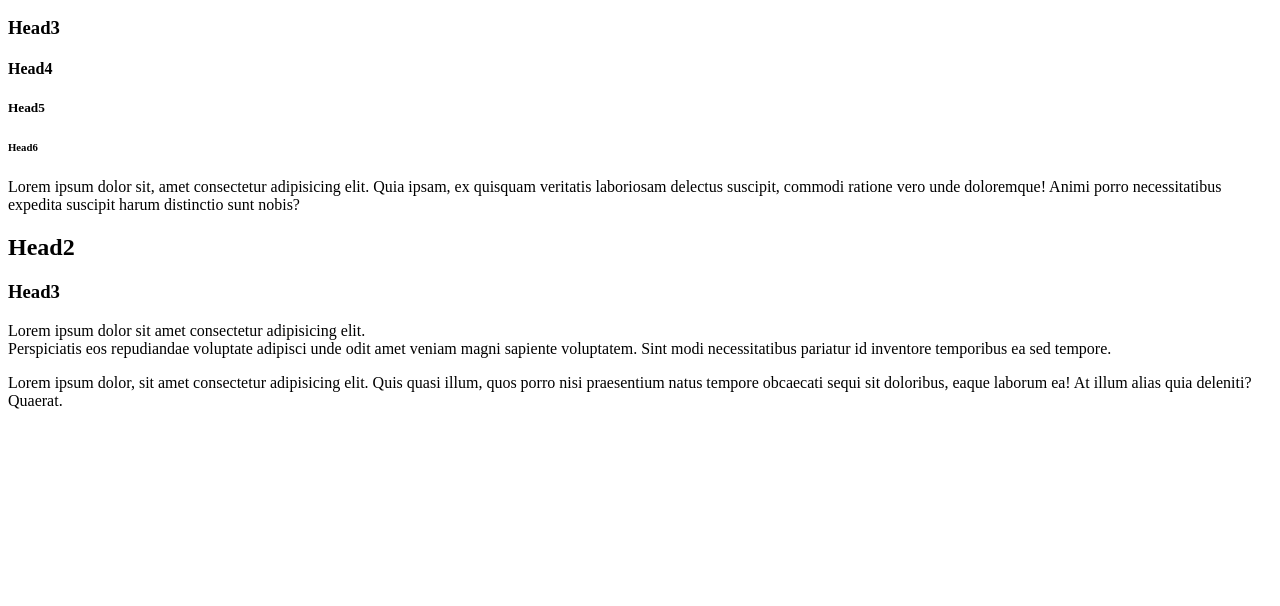
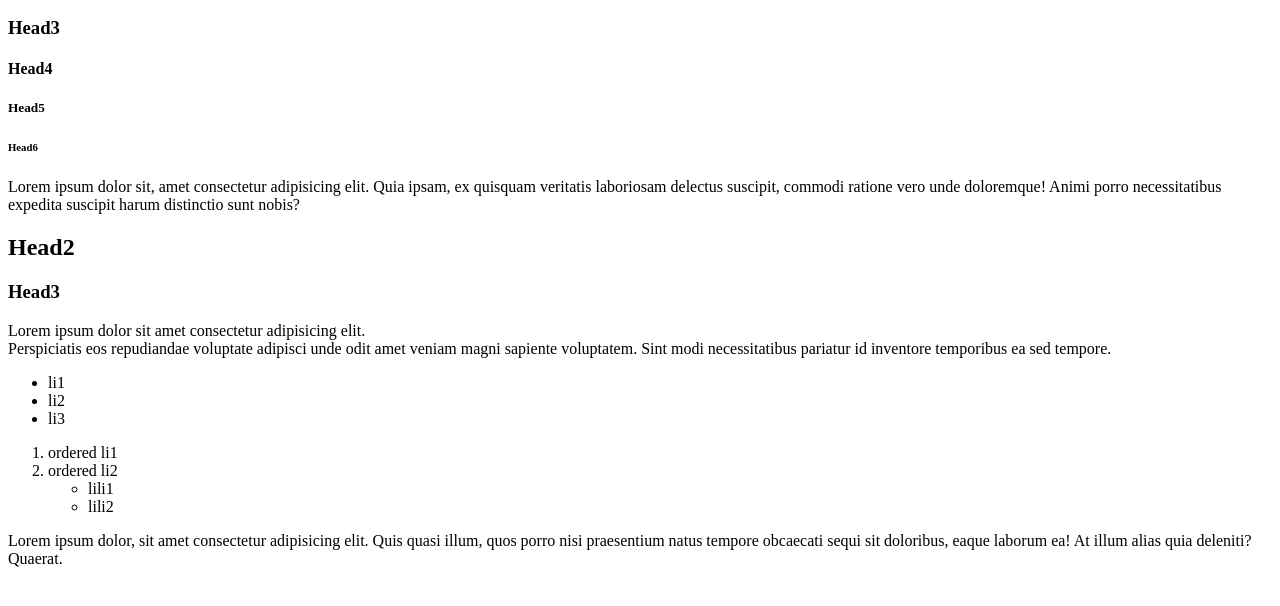
Before and after one commit to widenhrzns/html_edu, a plain HTML site: page 03_ Introduction-to-HTML/index.html in a window 1280 px wide. Shown: the part 110-716 px from the top of the page. Drawn offline with Linux system fonts and the light colour scheme.

Commit message:
Списки

```diff
--- a/03_ Introduction-to-HTML/index.html
+++ b/03_ Introduction-to-HTML/index.html
@@ -28,7 +28,22 @@
       magni sapiente voluptatem. Sint modi necessitatibus pariatur id inventore
       temporibus ea sed tempore.
     </p>
+    <ul>
+      <li>li1</li>
+      <li>li2</li>
+      <li>li3</li>
+    </ul>
 
+    <ol>
+      <li>ordered li1</li>
+      <li>
+        ordered li2
+        <ul>
+          <li>lili1</li>
+          <li>lili2</li>
+        </ul>
+      </li>
+    </ol>
     <p>
       Lorem ipsum dolor, sit amet consectetur adipisicing elit. Quis quasi
       illum, quos porro nisi praesentium natus tempore obcaecati sequi sit
```
